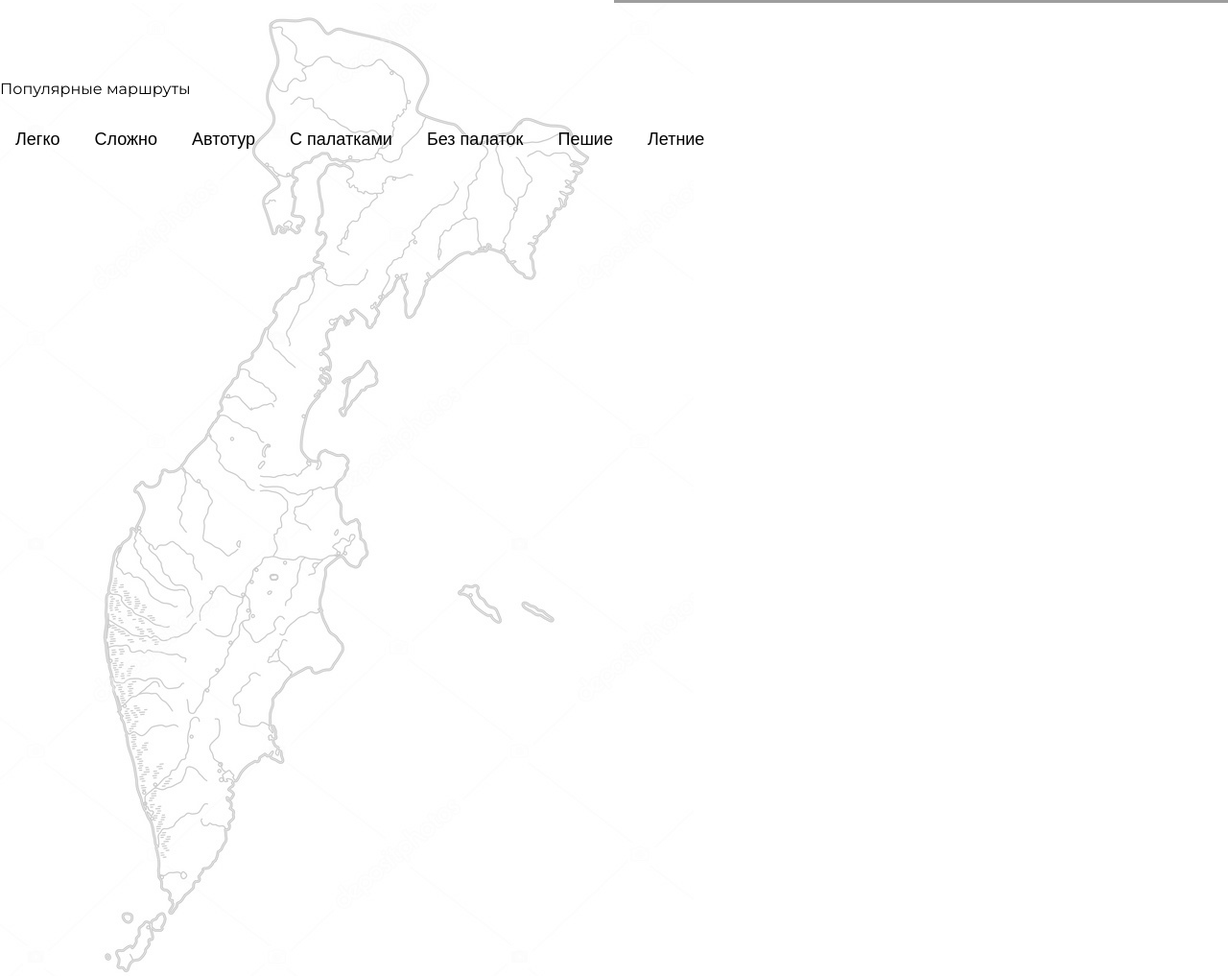
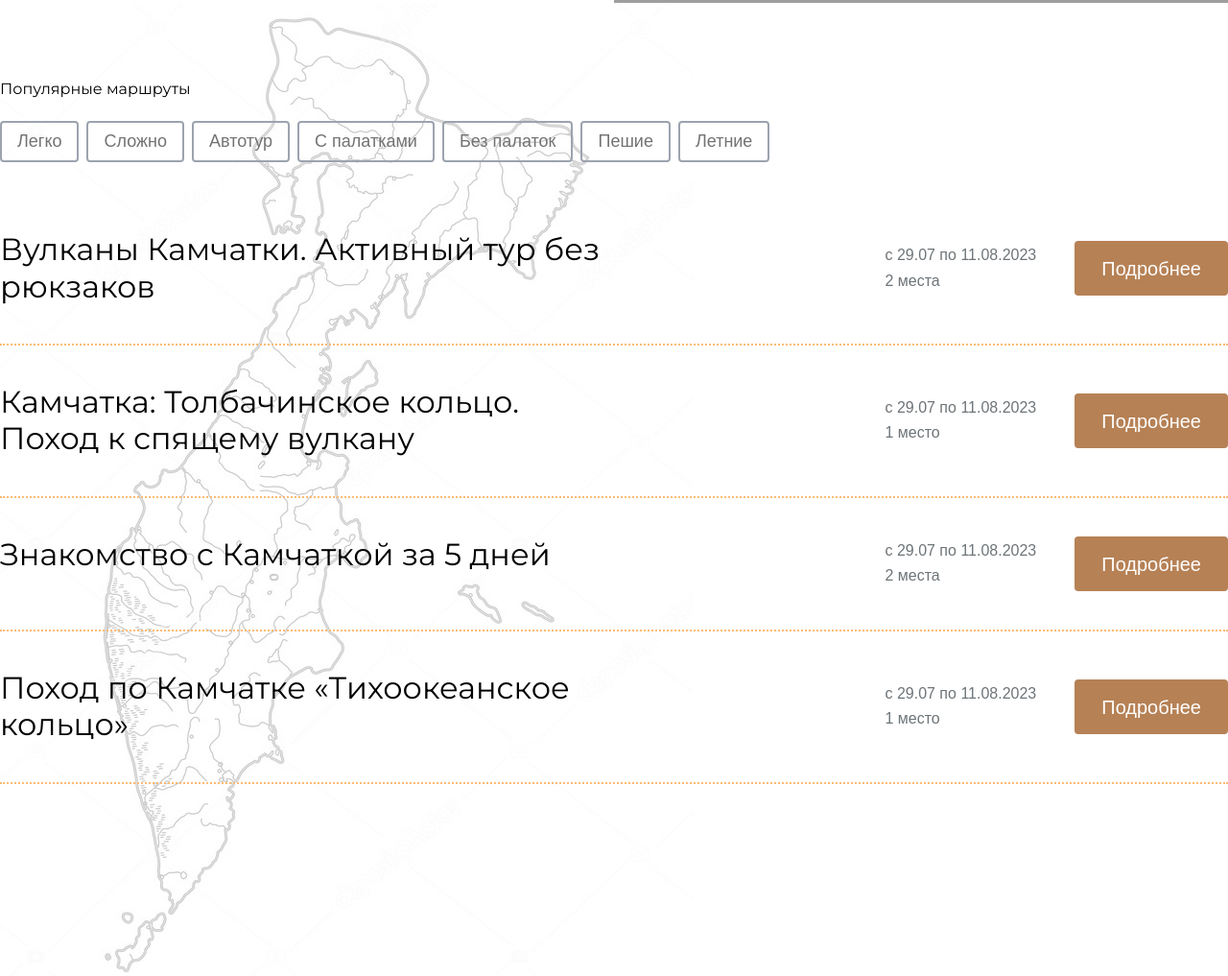
Before and after one commit to sheleshen/Project_9_travel_operator, a website built with Parcel: page src/index.html in a window 1280 px wide. Shown: the part 925-1942 px from the top of the page at 96% size. Built offline with nearby package versions, Linux system fonts and the light colour scheme; grey boxes are pictures that could not be loaded.

Commit message:
style | all

```diff
--- a/src/css/styles.scss
+++ b/src/css/styles.scss
@@ -467,6 +467,18 @@ h2 {
     z-index: -1;
 }
 
+.title-tour {
+    font-size: 32px;
+    line-height: 120%;
+    color: $text-black;
+}
+
+.info-tour {
+    line-height: 140%;
+    font-size: 16px;
+    color: $main-grey;
+}
+
 
 // Отзывы
 .review-section {
--- a/src/index.html
+++ b/src/index.html
@@ -115,31 +115,103 @@
                     <h2 class="font-normal not-italic text-left pb-6">
                         Популярные маршруты
                     </h2>
-                    <div class="flex gap-1 pb-16">
-                        <p id="easy-tour" class="px-4 py-2 border-solid">
+                    <div class="flex gap-2 pb-8">
+                        <p id="easy-tour" class="text-neutral-500 px-4 py-2 border-2 border-solid rounded border-gray-400">
                             Легко
                         </p>
-                        <p id="hard-tour" class="px-4 py-2 border-solid">
+                        <p id="hard-tour" class="text-neutral-500 px-4 py-2 border-2 border-solid rounded border-gray-400">
                             Сложно
                         </p>
-                        <p id="auto-tour" class="px-4 py-2 border-solid">
+                        <p id="auto-tour" class="text-neutral-500 px-4 py-2 border-2 border-solid rounded border-gray-400">
                             Автотур
                         </p>
-                        <p id="with-tent-tour" class="px-4 py-2 border-solid">
+                        <p id="with-tent-tour" class="text-neutral-500 px-4 py-2 border-2 border-solid rounded border-gray-400">
                             С палатками
                         </p>
-                        <p id="without-tent-tour" class="px-4 py-2 border-solid">
+                        <p id="without-tent-tour" class="text-neutral-500 px-4 py-2 border-2 border-solid rounded border-gray-400">
                             Без палаток
                         </p>
-                        <p id="foot-tour" class="px-4 py-2 border-solid">
+                        <p id="foot-tour" class="text-neutral-500 px-4 py-2 border-2 border-solid rounded border-gray-400">
                             Пешие
                         </p>
-                        <p id="summer-tour" class="px-4 py-2 border-solid">
+                        <p id="summer-tour" class="text-neutral-500 px-4 py-2 border-2 border-solid rounded border-gray-400">
                             Летние
                         </p>
                     </div>
                     <!-- Карточки -->
-                    <div class="bg-white w-1/3 shadow-lg">
+                    <div class="flex flex-col">
+                        <div class="flex justify-between py-10 border-b-2 border-dotted border-orange-300">
+                            <p class="title-tour font-montserrat font-normal w-1/2">
+                                Вулканы Камчатки. Активный тур без рюкзаков
+                            </p>
+                            <div class="flex gap-10 items-center">
+                                <div class="flex flex-col gap-1">
+                                    <p class="info-tour font-normal">
+                                        с 29.07 по 11.08.2023
+                                    </p>
+                                    <p class="info-tour font-normal">
+                                        2 места
+                                    </p>
+                                </div>
+                                <button class="btn normal">
+                                    Подробнее
+                                </button>
+                            </div>
+                        </div>
+                        <div class="flex justify-between py-10 border-b-2 border-dotted border-orange-300">
+                            <p class="title-tour font-montserrat font-normal w-1/2">
+                                Камчатка: Толбачинское кольцо. Поход к спящему вулкану
+                            </p>
+                            <div class="flex gap-10 items-center">
+                                <div class="flex flex-col gap-1">
+                                    <p class="info-tour font-normal">
+                                        с 29.07 по 11.08.2023
+                                    </p>
+                                    <p class="info-tour font-normal">
+                                        1 место
+                                    </p>
+                                </div>
+                                <button class="btn normal">
+                                    Подробнее
+                                </button>
+                            </div>
+                        </div>
+                        <div class="flex justify-between py-10 border-b-2 border-dotted border-orange-300">
+                            <p class="title-tour font-montserrat font-normal w-1/2">
+                                Знакомство с Камчаткой за 5 дней
+                            </p>
+                            <div class="flex gap-10 items-center">
+                                <div class="flex flex-col gap-1">
+                                    <p class="info-tour font-normal">
+                                        с 29.07 по 11.08.2023
+                                    </p>
+                                    <p class="info-tour font-normal">
+                                        2 места
+                                    </p>
+                                </div>
+                                <button class="btn normal">
+                                    Подробнее
+                                </button>
+                            </div>
+                        </div>
+                        <div class="flex justify-between py-10 border-b-2 border-dotted border-orange-300">
+                            <p class="title-tour font-montserrat font-normal w-1/2">
+                                Поход по Камчатке «Тихоокеанское кольцо»
+                            </p>
+                            <div class="flex gap-10 items-center">
+                                <div class="flex flex-col gap-1">
+                                    <p class="info-tour font-normal">
+                                        с 29.07 по 11.08.2023
+                                    </p>
+                                    <p class="info-tour font-normal">
+                                        1 место
+                                    </p>
+                                </div>
+                                <button class="btn normal">
+                                    Подробнее
+                                </button>
+                            </div>
+                        </div>
 
                     </div>
                 </div>
```
